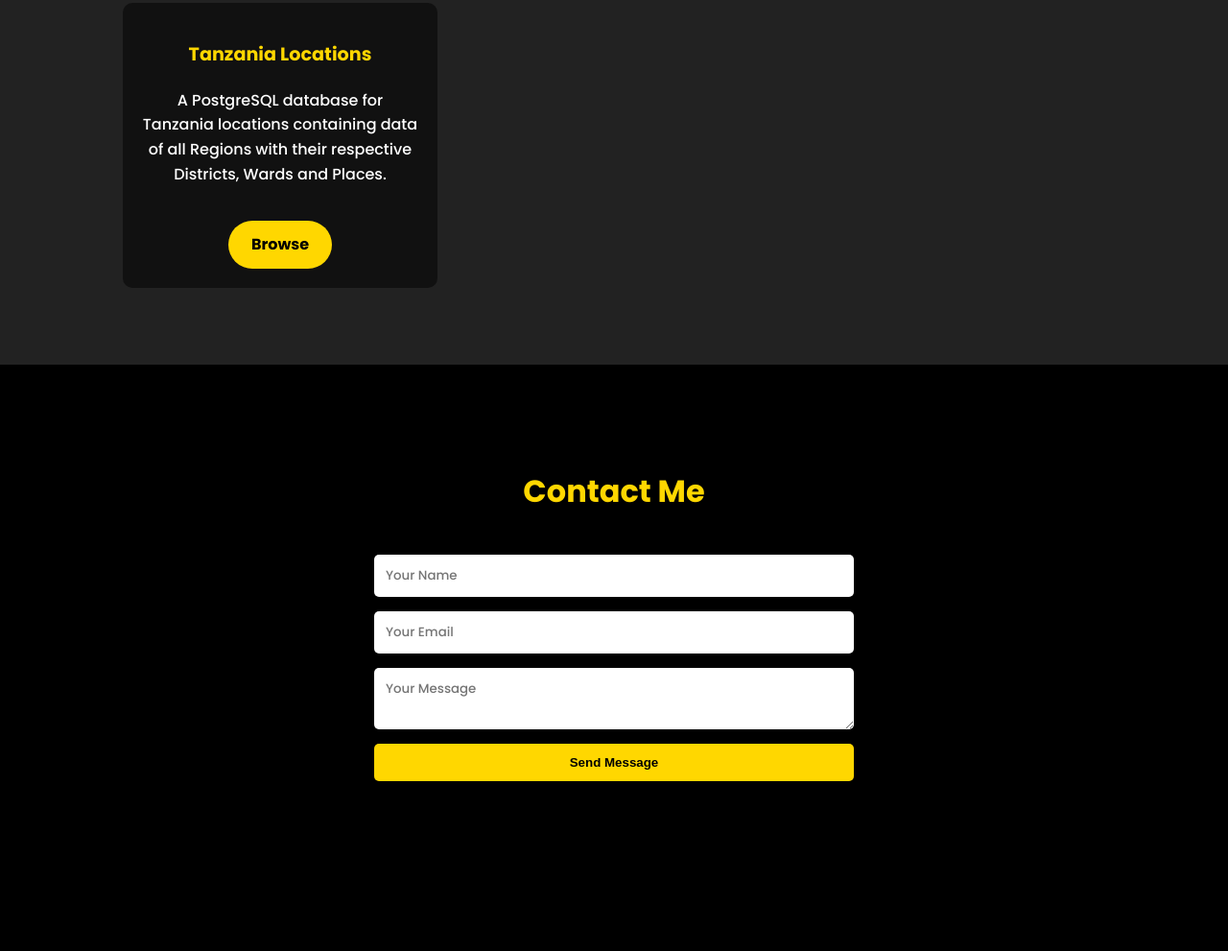
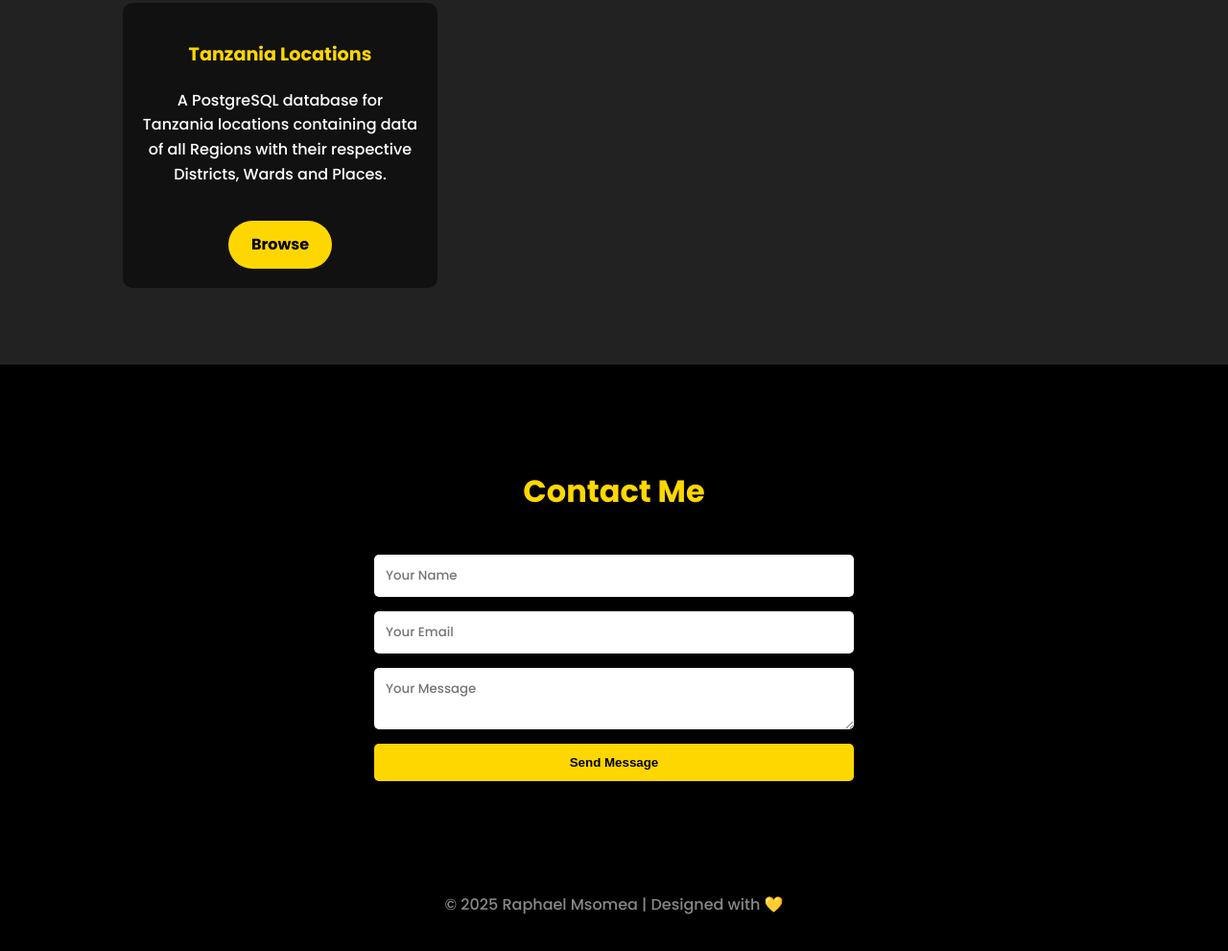
Before and after one commit to msomea/portfolio, a plain HTML site: page index.html in a window 1280 px wide. Shown: the part 3250-4241 px from the top of the page at 96% size. Before the commit the page ends 4144 px from the top, so only its background shows below. Drawn offline with Linux system fonts and the light colour scheme.

Commit message:
Added footer

```diff
--- a/index.html
+++ b/index.html
@@ -126,6 +126,11 @@
         </form>
     </section>
 
+<!-- Footer section -->
+    <footer>
+        <p>&copy; 2025 Raphael Msomea | Designed with 💛</p>
+    </footer>
+
 </body>
 
 </html>
--- a/style.css
+++ b/style.css
@@ -182,3 +182,11 @@
 .contact-form button:hover {
   background: #fff;
 }
+
+/* Footer */
+footer {
+  background: #000;
+  text-align: center;
+  padding: 20px;
+  color: #888;
+}
```
